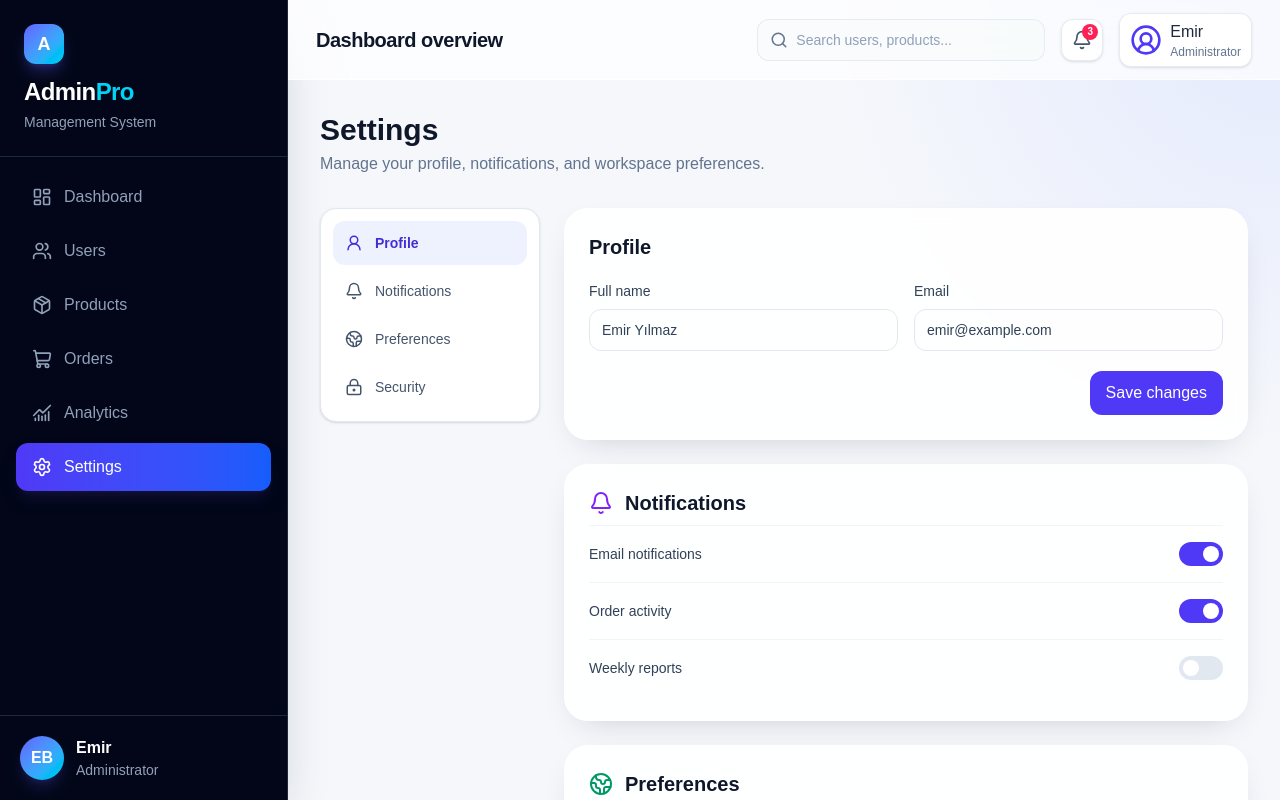
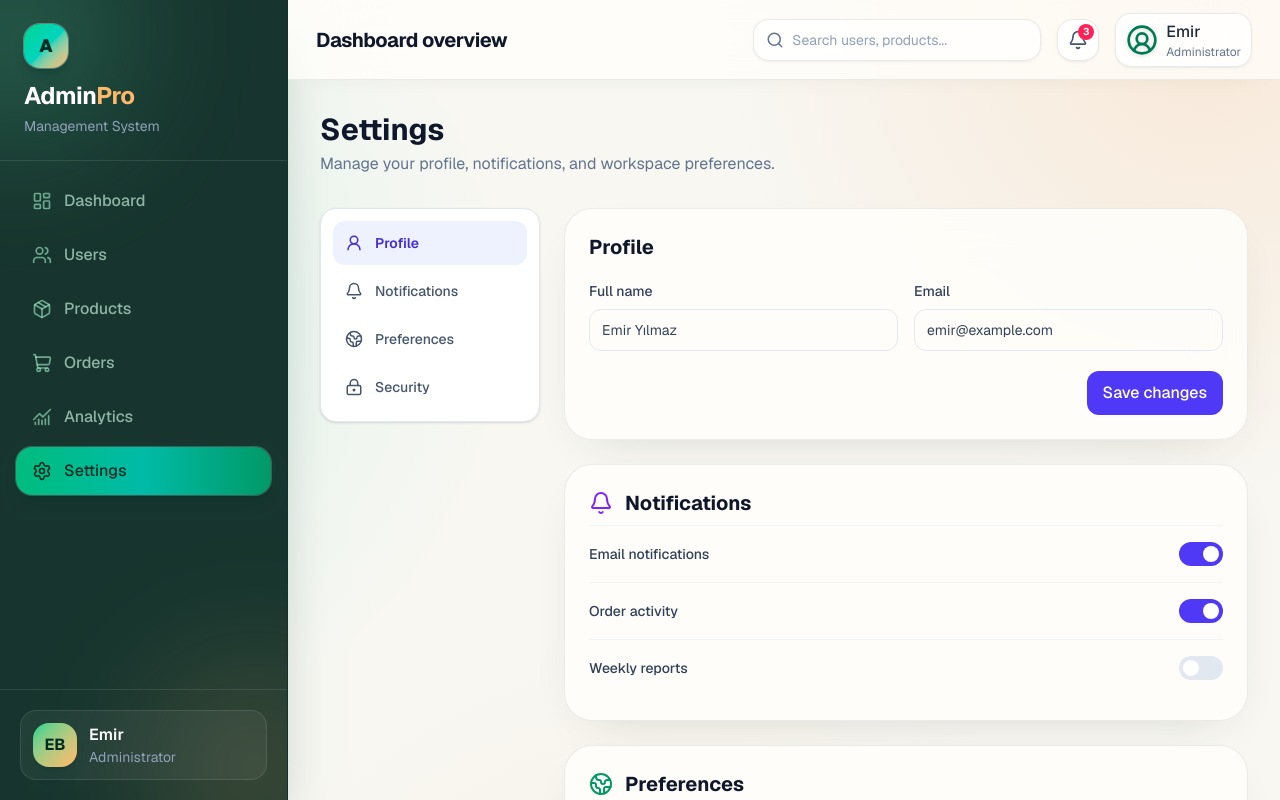
Before and after one commit to Emirbozdemir/Nextjs_Test, a Next.js app: page /settings in a window 1280 px wide. Shown: the top 800 px of the page. Built offline with nearby package versions, Linux system fonts and the light colour scheme.

Commit message:
feat: refresh theme and persist dashboard changes

```diff
--- a/app/globals.css
+++ b/app/globals.css
@@ -1,19 +1,34 @@
 @import "tailwindcss";
 
 :root {
-  --background: #f5f7fb;
-  --foreground: #172033;
+  --background: #f8f7f2;
+  --foreground: #1f2c27;
 }
 
 body {
   background:
-    radial-gradient(circle at top right, rgb(224 231 255 / 0.8), transparent 28rem),
+    radial-gradient(
+      circle at 94% 2%,
+      rgb(251 146 60 / 0.14),
+      transparent 30rem
+    ),
+    radial-gradient(
+      circle at 6% 28%,
+      rgb(45 212 191 / 0.12),
+      transparent 27rem
+    ),
+    radial-gradient(
+      circle at 52% 100%,
+      rgb(253 186 116 / 0.12),
+      transparent 32rem
+    ),
     var(--background);
   color: var(--foreground);
-  font-family: Arial, Helvetica, sans-serif;
+  font-family: var(--font-geist-sans), Arial, Helvetica, sans-serif;
+  min-height: 100vh;
 }
 
 ::selection {
-  background: #c7d2fe;
-  color: #172033;
+  background: #99f6e4;
+  color: #1f2c27;
 }
--- a/app/layout.tsx
+++ b/app/layout.tsx
@@ -33,10 +33,10 @@ export default function RootLayout({
           <div className="flex min-h-screen">
             <Sidebar />
 
-            <main className="flex min-w-0 flex-1 flex-col overflow-hidden">
+            <main className="relative flex min-w-0 flex-1 flex-col overflow-hidden">
               <Topbar />
 
-              <div className="flex-1 overflow-y-auto p-5 sm:p-8">
+              <div className="relative flex-1 overflow-y-auto p-5 sm:p-8">
                 {children}
               </div>
             </main>
--- a/components/layout/Topbar.tsx
+++ b/components/layout/Topbar.tsx
@@ -105,13 +105,13 @@ export default function Topbar() {
   const iconFor = (type: SearchResult["type"]) =>
     type === "User" ? Users : type === "Product" ? Package : ShoppingCart;
   return (
-    <header className="relative z-40 flex h-20 items-center justify-between border-b border-white/70 bg-white/70 px-4 backdrop-blur-xl sm:px-7">
+    <header className="sticky top-0 z-40 flex h-20 items-center justify-between border-b border-stone-200/80 bg-[#fffefb]/70 px-4 shadow-[0_8px_30px_-24px_rgba(41,54,47,0.2)] backdrop-blur-2xl sm:px-7">
       <h2 className="hidden text-xl font-bold tracking-tight text-slate-900 md:block">
         Dashboard overview
       </h2>
       <div className="ml-auto flex items-center gap-2 sm:gap-4">
         <div className="relative">
-          <div className="flex w-44 items-center gap-2 rounded-xl border border-slate-200/80 bg-slate-50/80 px-3 py-2.5 transition focus-within:border-indigo-300 focus-within:bg-white focus-within:ring-4 focus-within:ring-indigo-100 sm:w-72">
+          <div className="flex w-44 items-center gap-2 rounded-2xl border border-stone-200/80 bg-white/75 px-3 py-2.5 shadow-sm shadow-stone-200/50 transition focus-within:border-emerald-400 focus-within:bg-white focus-within:ring-4 focus-within:ring-emerald-100 sm:w-72">
             <Search size={18} className="shrink-0 text-slate-500" />
             <input
               value={query}
@@ -179,7 +179,7 @@ export default function Topbar() {
             onClick={() => setIsNotificationsOpen((current) => !current)}
             aria-label="Open notifications"
             aria-expanded={isNotificationsOpen}
-            className="relative rounded-xl border border-slate-200/80 bg-white p-2.5 text-slate-600 shadow-sm transition hover:-translate-y-0.5 hover:bg-slate-50 hover:text-indigo-600"
+            className="relative rounded-2xl border border-stone-200/80 bg-white/90 p-2.5 text-slate-600 shadow-sm shadow-stone-200/70 transition hover:-translate-y-0.5 hover:scale-105 hover:bg-emerald-50 hover:text-emerald-700"
           >
             <Bell size={20} />
             {unreadNotifications > 0 && (
@@ -192,7 +192,9 @@ export default function Topbar() {
             <div className="absolute right-0 top-14 w-[min(23rem,calc(100vw-2rem))] overflow-hidden rounded-2xl border border-slate-200 bg-white shadow-2xl shadow-slate-900/15">
               <div className="flex items-center justify-between border-b border-slate-100 px-4 py-3">
                 <div>
-                  <p className="font-semibold text-slate-900">{t("notifications")}</p>
+                  <p className="font-semibold text-slate-900">
+                    {t("notifications")}
+                  </p>
                   <p className="text-xs text-slate-500">
                     {unreadNotifications} {t("unreadUpdates")}
                   </p>
@@ -229,8 +231,8 @@ export default function Topbar() {
             </div>
           )}
         </div>
-        <div className="hidden items-center gap-2 rounded-xl border border-slate-200/80 bg-white px-2.5 py-1.5 shadow-sm sm:flex">
-          <UserCircle2 size={32} className="text-indigo-600" />
+        <div className="hidden items-center gap-2 rounded-2xl border border-stone-200/80 bg-white/85 px-2.5 py-1.5 shadow-sm shadow-stone-200/70 sm:flex">
+          <UserCircle2 size={32} className="text-emerald-700 drop-shadow-sm" />
           <div>
             <p className="font-medium text-slate-800">Emir</p>
             <p className="text-xs text-slate-500">Administrator</p>
--- a/components/layout/sidebar.tsx
+++ b/components/layout/sidebar.tsx
@@ -27,19 +27,21 @@ export default function Sidebar() {
   ];
 
   return (
-    <aside className="flex h-screen w-72 shrink-0 flex-col border-r border-slate-800 bg-slate-950 text-slate-300 shadow-2xl shadow-slate-900/20">
-      <div className="border-b border-slate-800 p-6">
-        <div className="mb-3 flex h-10 w-10 items-center justify-center rounded-xl bg-gradient-to-br from-indigo-500 to-cyan-400 text-lg font-black text-white shadow-lg shadow-indigo-500/30">
+    <aside className="relative flex h-screen w-72 shrink-0 flex-col overflow-hidden border-r border-emerald-950/20 bg-[#17352e] text-emerald-50 shadow-2xl shadow-emerald-950/25">
+      <div className="pointer-events-none absolute -left-24 -top-20 h-56 w-56 rounded-full bg-emerald-300/20 blur-3xl" />
+      <div className="pointer-events-none absolute -bottom-20 -right-20 h-56 w-56 rounded-full bg-orange-300/15 blur-3xl" />
+      <div className="relative border-b border-white/10 p-6">
+        <div className="mb-3 flex h-11 w-11 items-center justify-center rounded-2xl bg-gradient-to-br from-emerald-400 via-teal-400 to-orange-300 text-lg font-black text-emerald-950 shadow-lg shadow-emerald-950/30 ring-1 ring-white/30">
           A
         </div>
         <h1 className="text-2xl font-bold tracking-tight text-white">
-          Admin<span className="text-cyan-400">Pro</span>
+          Admin<span className="text-orange-300">Pro</span>
         </h1>
 
-        <p className="mt-1 text-sm text-slate-400">Management System</p>
+        <p className="mt-1 text-sm text-slate-400">{t("managementSystem")}</p>
       </div>
 
-      <nav className="flex-1 space-y-1.5 p-4">
+      <nav className="relative flex-1 space-y-1.5 p-4">
         {menuItems.map((item) => {
           const Icon = item.icon;
 
@@ -53,13 +55,21 @@ export default function Sidebar() {
               key={item.title}
               href={item.href}
               className={clsx(
-                "flex items-center gap-3 rounded-xl px-4 py-3 transition-all duration-200",
+                "group flex items-center gap-3 rounded-2xl px-4 py-3 transition-all duration-200",
                 isActive
-                  ? "bg-gradient-to-r from-indigo-600 to-blue-600 text-white shadow-lg shadow-indigo-950/50"
-                  : "text-slate-400 hover:bg-slate-800 hover:text-white",
+                  ? "bg-gradient-to-r from-emerald-500 via-teal-500 to-emerald-600 text-emerald-950 shadow-lg shadow-emerald-950/30 ring-1 ring-white/20"
+                  : "text-emerald-100/65 hover:bg-white/10 hover:text-white",
               )}
             >
-              <Icon size={20} />
+              <Icon
+                size={20}
+                className={clsx(
+                  "transition duration-200 group-hover:scale-110",
+                  isActive
+                    ? "text-emerald-950"
+                    : "text-emerald-200/60 group-hover:text-orange-200",
+                )}
+              />
 
               <span className="font-medium">{item.title}</span>
             </Link>
@@ -67,9 +77,9 @@ export default function Sidebar() {
         })}
       </nav>
 
-      <div className="border-t border-slate-800 p-5">
-        <div className="flex items-center gap-3">
-          <div className="flex h-11 w-11 items-center justify-center rounded-full bg-gradient-to-br from-indigo-500 to-cyan-400 font-bold text-white shadow-lg shadow-indigo-500/20">
+      <div className="relative border-t border-white/10 p-5">
+        <div className="flex items-center gap-3 rounded-2xl border border-white/10 bg-white/5 p-3">
+          <div className="flex h-11 w-11 items-center justify-center rounded-2xl bg-gradient-to-br from-emerald-400 to-orange-300 font-bold text-emerald-950 shadow-lg shadow-emerald-950/20">
             EB
           </div>
 
--- a/components/ui/Card.tsx
+++ b/components/ui/Card.tsx
@@ -9,16 +9,17 @@ export default function Card({ children, className = "" }: CardProps) {
   return (
     <div
       className={`
-        rounded-3xl
-        border border-white/80
-        bg-white/90
+        rounded-[1.75rem]
+        border border-stone-200/80
+        bg-[#fffefb]/85
         p-6
-        shadow-[0_12px_35px_-18px_rgba(15,23,42,0.25)]
-        backdrop-blur-sm
+        shadow-[0_18px_50px_-28px_rgba(41,54,47,0.2)]
+        backdrop-blur-xl
         transition-all
         duration-300
-        hover:-translate-y-0.5
-        hover:shadow-[0_20px_45px_-20px_rgba(15,23,42,0.3)]
+        hover:-translate-y-1
+        hover:border-emerald-200
+        hover:shadow-[0_25px_55px_-28px_rgba(13,148,136,0.24)]
         ${className}
       `}
     >
--- a/components/ui/StatsCard.tsx
+++ b/components/ui/StatsCard.tsx
@@ -14,16 +14,17 @@ export default function StatsCard({
   icon: Icon,
 }: StatsCardProps) {
   return (
-    <div className="rounded-2xl bg-white p-6 shadow-sm transition hover:shadow-lg">
+    <div className="group relative overflow-hidden rounded-[1.6rem] border border-stone-200/80 bg-[#fffefb]/90 p-6 shadow-[0_16px_40px_-26px_rgba(41,54,47,0.2)] backdrop-blur-xl transition duration-300 hover:-translate-y-1 hover:shadow-[0_24px_45px_-26px_rgba(13,148,136,0.22)]">
+      <div className="absolute -right-8 -top-8 h-24 w-24 rounded-full bg-orange-100/80 blur-2xl transition duration-300 group-hover:scale-150" />
       <div className="flex items-center justify-between">
-        <div>
-          <p className="text-slate-500">{title}</p>
+        <div className="relative">
+          <p className="text-sm font-medium text-slate-500">{title}</p>
 
           <h2 className="mt-2 text-3xl font-bold text-slate-900">{value}</h2>
         </div>
 
         <div
-          className={`flex h-14 w-14 items-center justify-center rounded-xl ${color}`}
+          className={`relative flex h-14 w-14 items-center justify-center rounded-2xl shadow-lg ${color}`}
         >
           <Icon size={28} className="text-white" />
         </div>
```
Also changed, not shown: app/products/page.tsx (+53 -19 lines), app/users/page.tsx (+49 -15 lines).
